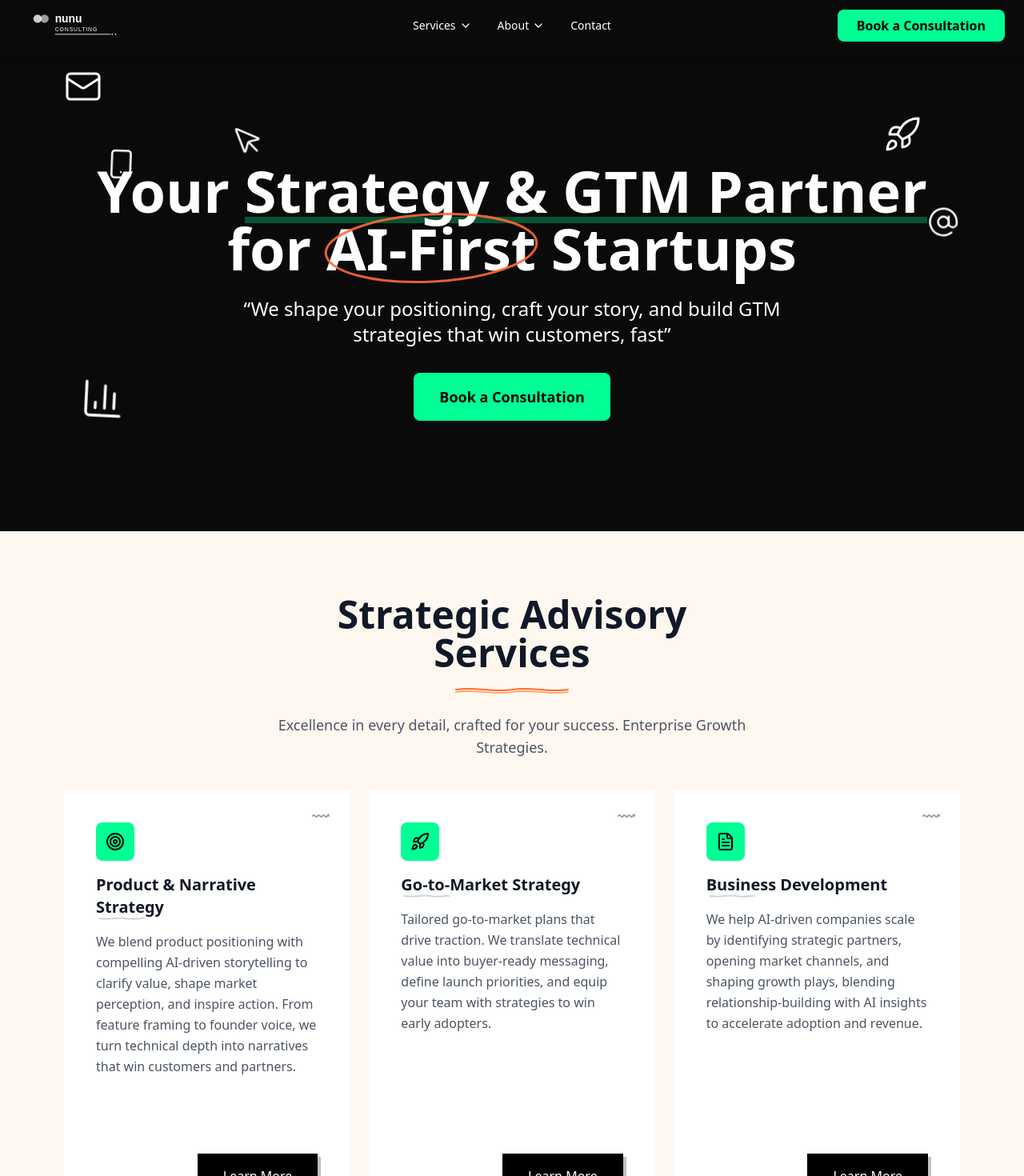
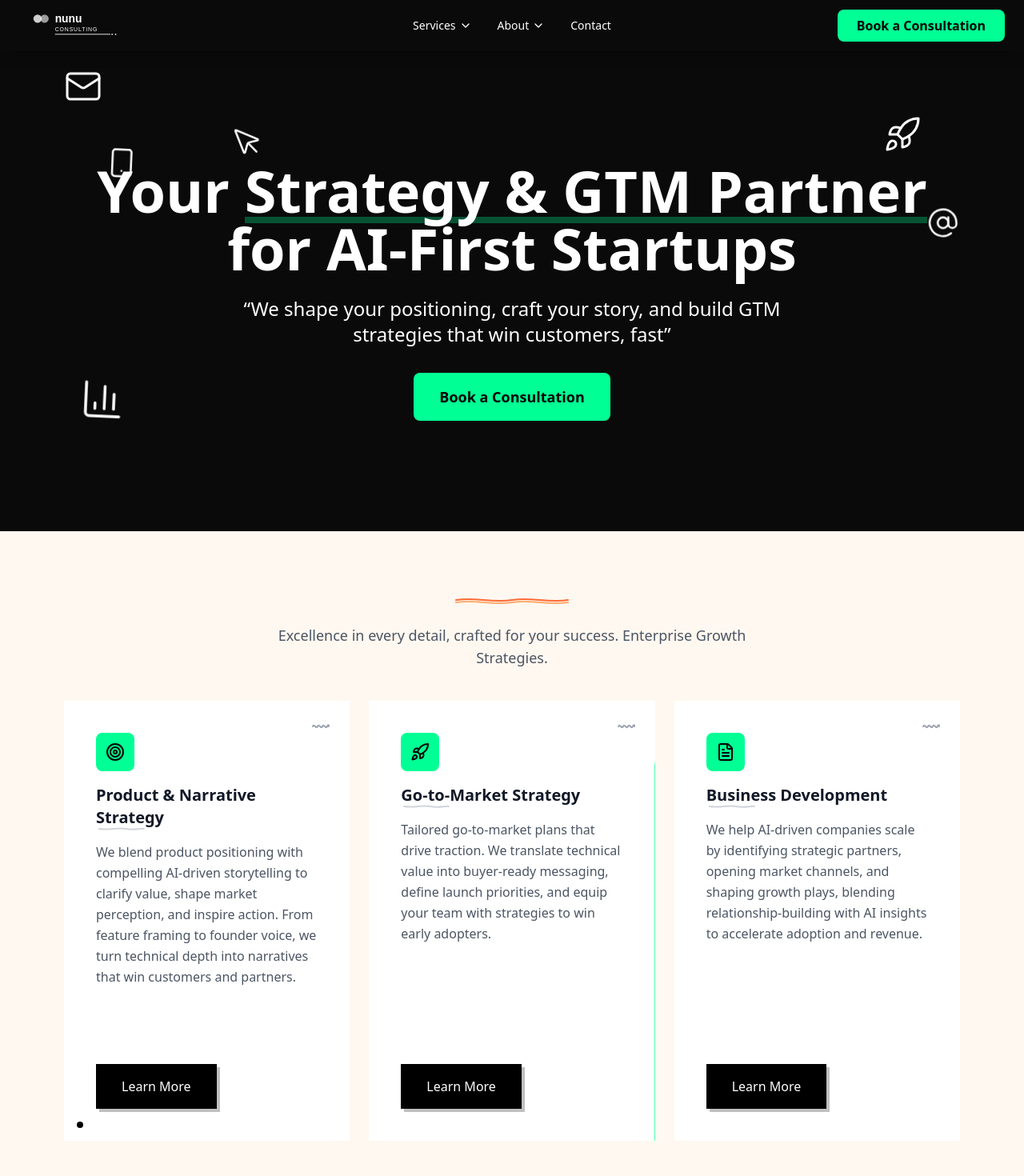
Before and after one commit to AnyamahNdidi/my_nunu_consultant, a Next.js app: page / in a window 1280 px wide. Shown: the top 1470 px of the page at 80% size. Built offline with nearby package versions, Linux system fonts and the light colour scheme.

Commit message:
update made

```diff
--- a/src/components/Description.jsx
+++ b/src/components/Description.jsx
@@ -75,7 +75,7 @@ export default function Description() {
     >
       {/* Orange hover background - only covers bottom portion with curved top */}
       <div
-        className='absolute bottom-0 left-0 right-0 h-[60%] bg-[#FFAB6E] translate-y-full group-hover:translate-y-0 transition-transform duration-500 ease-out'
+        className='absolute inset-0 w-full h-full bg-[#00FF94] translate-x-full group-hover:translate-x-0 transition-transform duration-500 ease-out'
         style={{ borderTopLeftRadius: '50% 15%', borderTopRightRadius: '50% 15%' }}
       ></div>
 
@@ -112,7 +112,7 @@ export default function Description() {
       </p>
 
       {/* Learn More Button - positioned at bottom right */}
-      <div className='mt-8 z-10 flex justify-end'>
+      <div className='mt-8 z-10 flex justify-start'>
         <motion.button
           className='bg-black text-white px-8 py-4 font-medium hover:bg-gray-800 transition-colors shadow-[4px_4px_0px_0px_rgba(150,150,150,0.6)]'
           whileHover={{ scale: 1.02 }}
@@ -139,9 +139,9 @@ export default function Description() {
         viewport={{ once: true }}
         transition={{ duration: 0.6 }}
       >
-        <h2 className='text-4xl md:text-5xl font-bold text-gray-900 mb-4'>
+        {/* <h2 className='text-4xl md:text-5xl font-bold text-gray-900 mb-4'>
           Strategic Advisory <br />Services
-        </h2>
+        </h2> */}
         {/* Orange underline decoration */}
         <svg className='mx-auto mb-6' width="150" height="12" viewBox="0 0 150 12" fill="none" xmlns="http://www.w3.org/2000/svg">
           <path d="M5 6C30 2 50 10 75 6C100 2 120 10 145 6" stroke="#FF6B35" strokeWidth="2" strokeLinecap="round"/>
--- a/src/components/Intro.jsx
+++ b/src/components/Intro.jsx
@@ -96,9 +96,9 @@ export default function Intro() {
                 <span className='absolute bottom-2 left-0 w-full h-2 bg-[#00FF94] opacity-30 -z-0'></span>
               </span> <br/>for <span className='relative inline-block'>
                 <span className='relative z-10'>AI-First</span>
-                <svg className='absolute -inset-3 w-[calc(100%+1.5rem)] h-[calc(100%+1.5rem)] z-20 pointer-events-none' viewBox="0 0 200 80" xmlns="http://www.w3.org/2000/svg">
+                {/* <svg className='absolute -inset-3 w-[calc(100%+1.5rem)] h-[calc(100%+1.5rem)] z-20 pointer-events-none' viewBox="0 0 200 80" xmlns="http://www.w3.org/2000/svg">
                   <ellipse cx="100" cy="40" rx="110" ry="35" fill="none" stroke="#FF6B35" strokeWidth="2.5" strokeLinecap="round" opacity="0.9" transform="rotate(-3 100 40)" />
-                </svg>
+                </svg> */}
               </span> Startups
             </h1>
             <p className='text-xl md:text-2xl text-white mb-8 max-w-3xl mx-auto'>
```
Also changed, not shown: src/app/page.js (line endings or trailing spaces).
